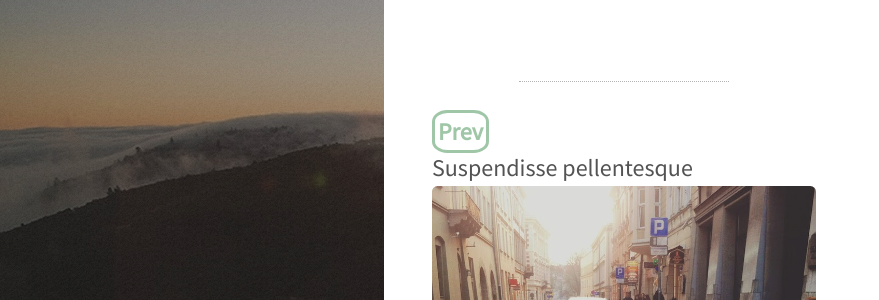
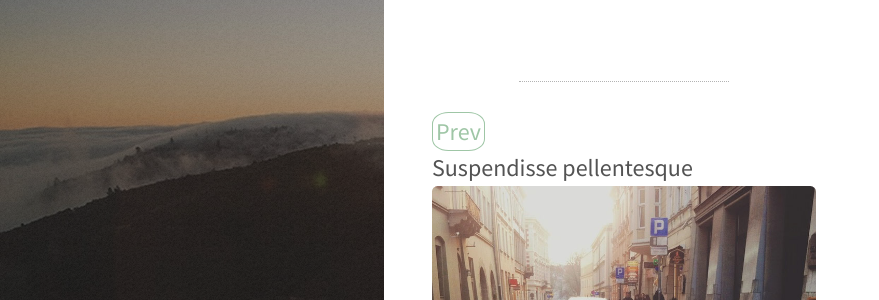
Before and after one commit to Zhiyelah/zhiyelah.github.io, a Jekyll site: the page built from _posts/2024-03-08-Hello.markdown, in a window 1280 px wide. Shown: the part 307-607 px from the top of the page, without its empty margins (0-879 px from the left). Built offline with Jekyll 4.4.1, drawn with Linux system fonts in a browser that asks for light colours; nearby versions of some CDN libraries.

Commit message:
Update main.css

```diff
--- a/css/main.css
+++ b/css/main.css
@@ -1578,10 +1578,10 @@
 
 		a.hover fade {
 			color: #9fc6a6;
-			font-weight: 600;
+			font-weight: 500;
 			padding: 3px;
-			border: 3px solid #9fc6a6;
-			border-radius: 27%;
+			border: 1px solid #9fc6a6;
+			border-radius: 31%;
 		}
 
 		a.hover:hover {
```
